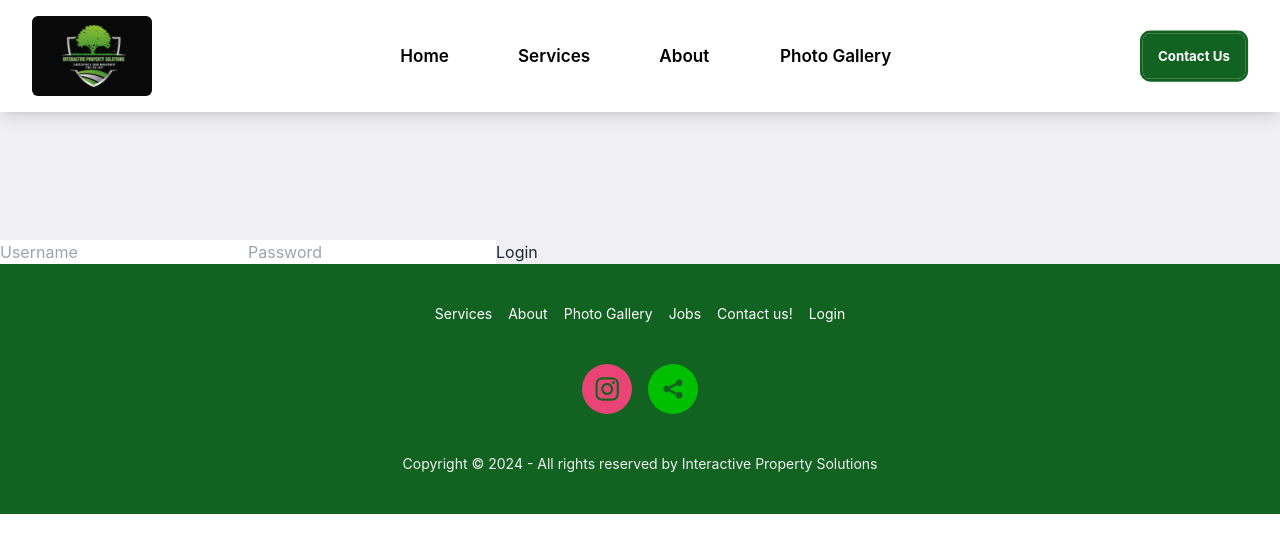
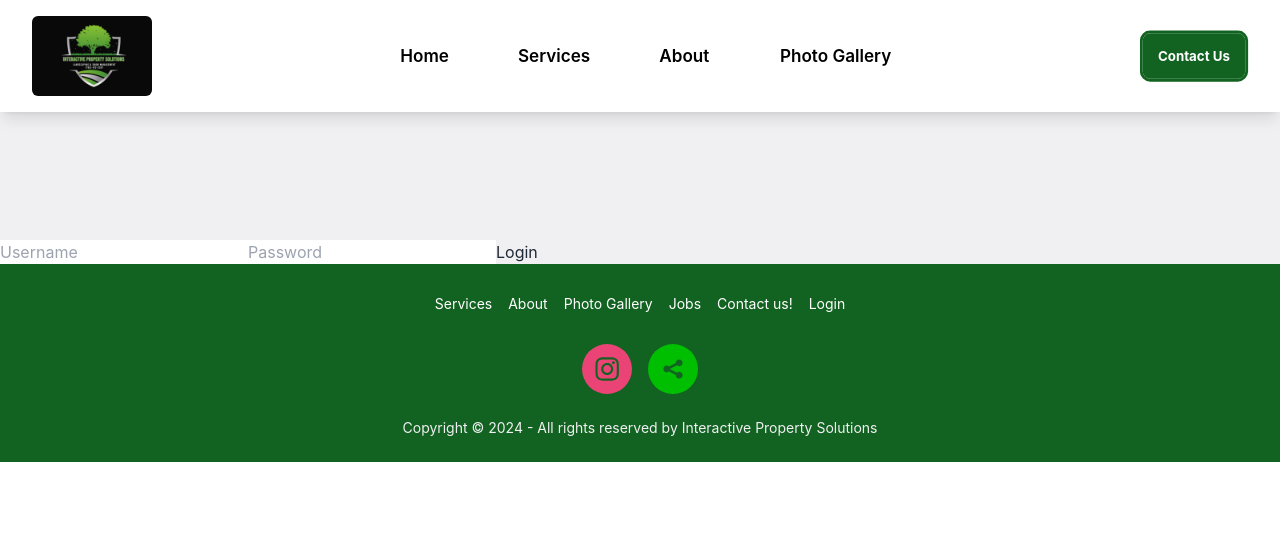
Before and after one commit to gannont14/IPSWebsiteFrontEnd, a React (Create React App) app: page /login in a window 1280 px wide. Shown: the top 552 px of the page. Built offline with nearby package versions, Linux system fonts and the light colour scheme.

Commit message:
Altered sizing of footer

```diff
--- a/src/components/Footer.js
+++ b/src/components/Footer.js
@@ -33,7 +33,7 @@ const Footer = () => {
     <footer className="footer footer-center bg-primary p-10">
 
       {content.map((content, outIndex) => (
-        <nav className="grid grid-flow-col gap-4">
+        <nav className="grid grid-flow-col gap-4 h-1 -mt-4">
             {content.map((header, index) => (
               <Link
                 className="link link-hover text-white"
@@ -49,7 +49,7 @@ const Footer = () => {
         //Icons are getting cut off on sides , don't want to scroll internet to find fix, also like 90% sure we will only need like
         // 1/2 of these socials
       }
-      <div className="grid grid-flow-col gap-4">
+      <div className="grid grid-flow-col gap-4 -mb-4">
         {socialsLogos.map((social, index) => (
           <SocialIcon
             link={social}
@@ -60,7 +60,7 @@ const Footer = () => {
       </div>
 
       <aside>
-        <p className="text-bgcustom">Copyright © {new Date().getFullYear()} - All rights reserved by Interactive Property Solutions</p>
+        <p className="text-bgcustom h-1">Copyright © {new Date().getFullYear()} - All rights reserved by Interactive Property Solutions</p>
       </aside>
     </footer>
   );
```
